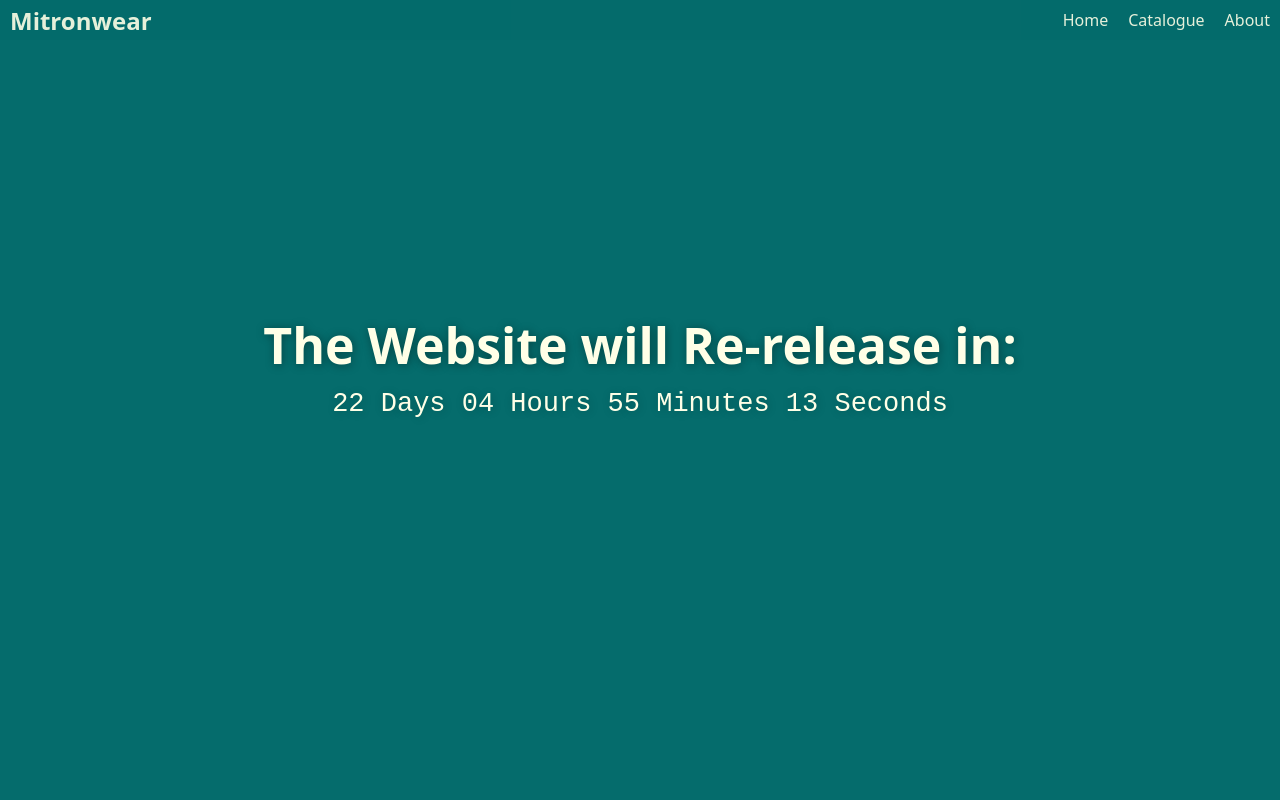
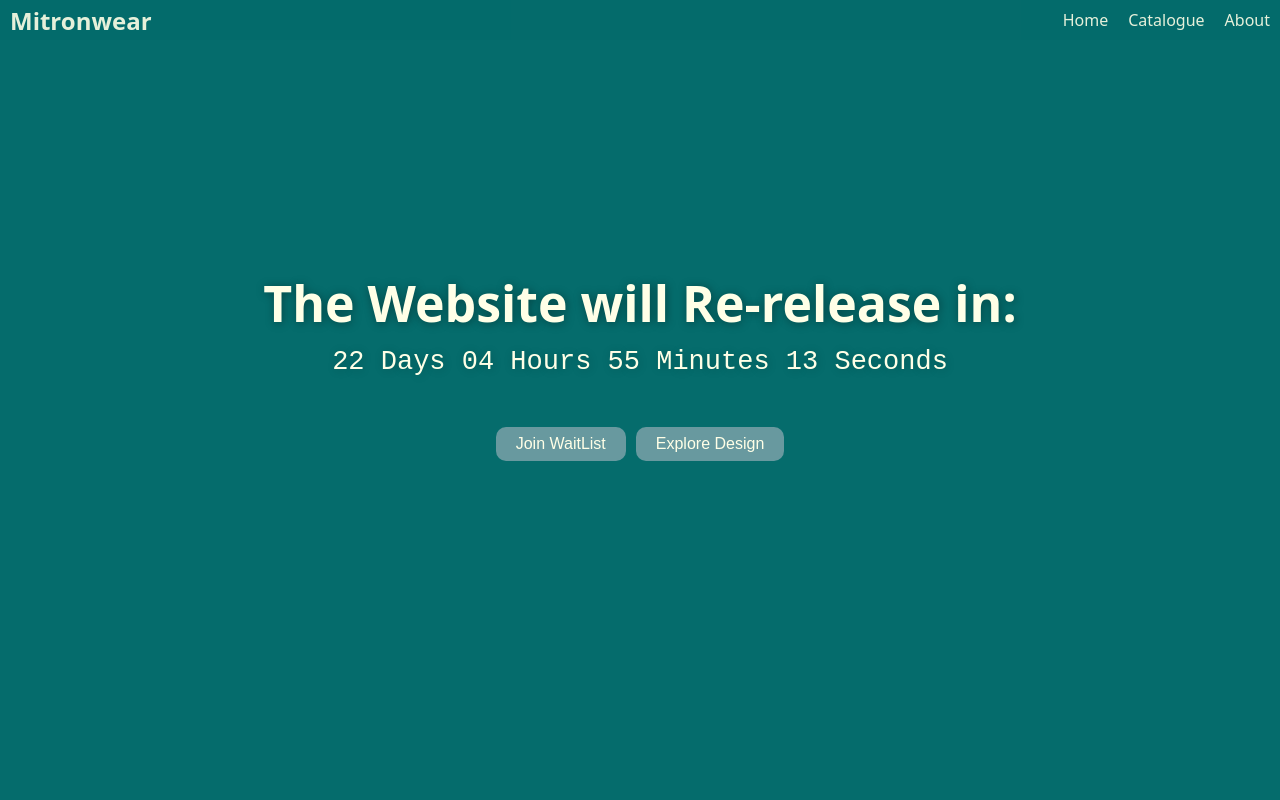
Before and after one commit to raunikdev/mitronwear, a React (Vite) app: page / in a window 1280 px wide. Shown: the top 800 px of the page. Built offline with nearby package versions, Linux system fonts and the light colour scheme.

Commit message:
added t shirt CARD

```diff
--- a/src/components/Home.jsx
+++ b/src/components/Home.jsx
@@ -98,7 +98,7 @@ function Home() {
 
       <p className="timer-heading">The Website will Re-release in:</p>
       <p className="clock">{Timer()}</p>
-      {/* <div className="join-explore">
+      <div className="join-explore">
         <button className="join-waitlist" onClick={handleJoinWaitList}>
           Join WaitList
         </button>
@@ -107,7 +107,7 @@ function Home() {
             Explore Design
           </button>
         </a>
-      </div> */}
+      </div>
     </div>
   );
 }
--- a/src/components/tshirtcard.jsx
+++ b/src/components/tshirtcard.jsx
@@ -1,5 +1,4 @@
-import ButterflyBack from './tshirtImages/butterflyBack.png'
-import ButterflyFront from './tshirtImages/butterflyFront.png'
+
 
 import './css/tshirtcard.css'
 
```
